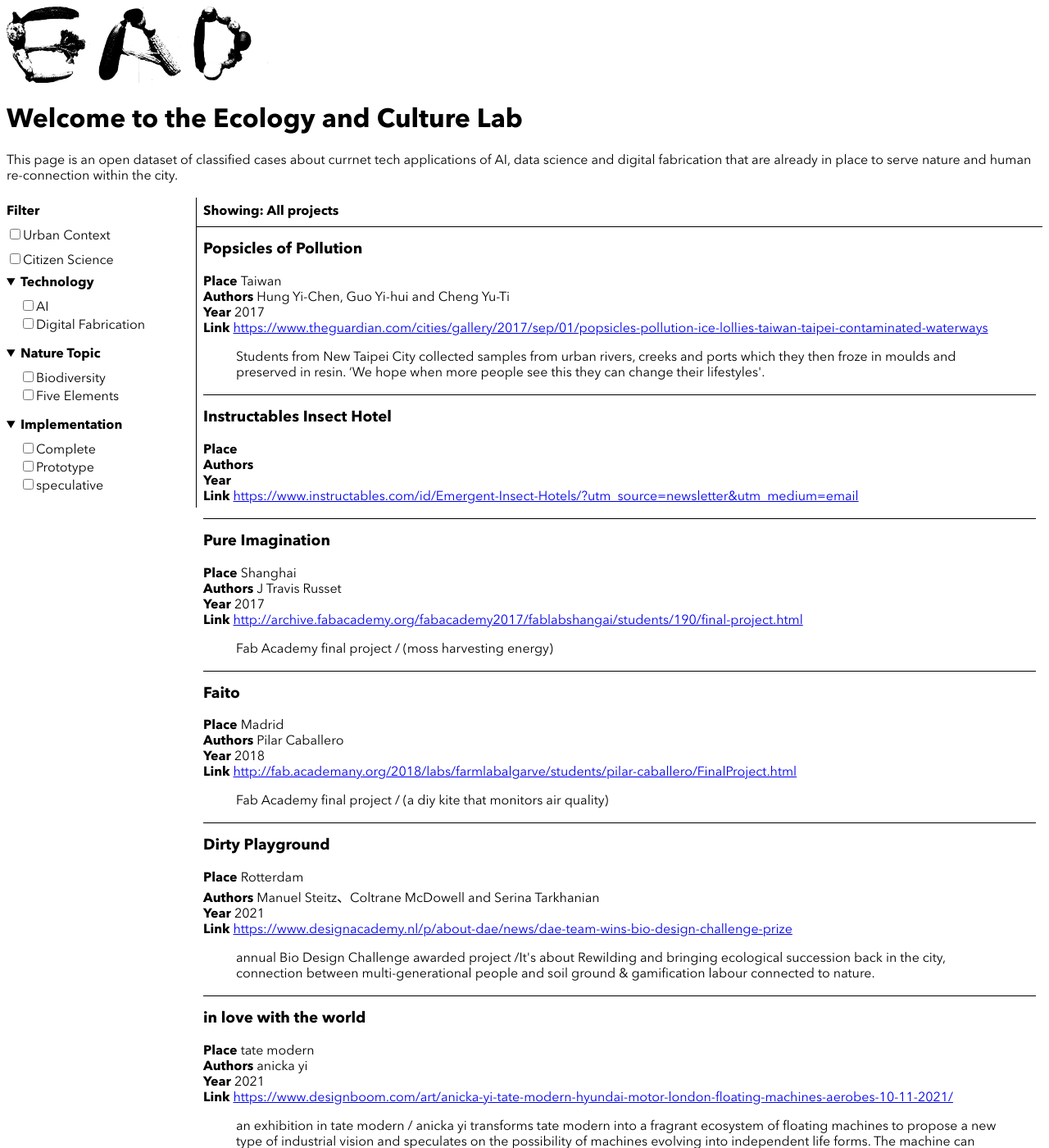
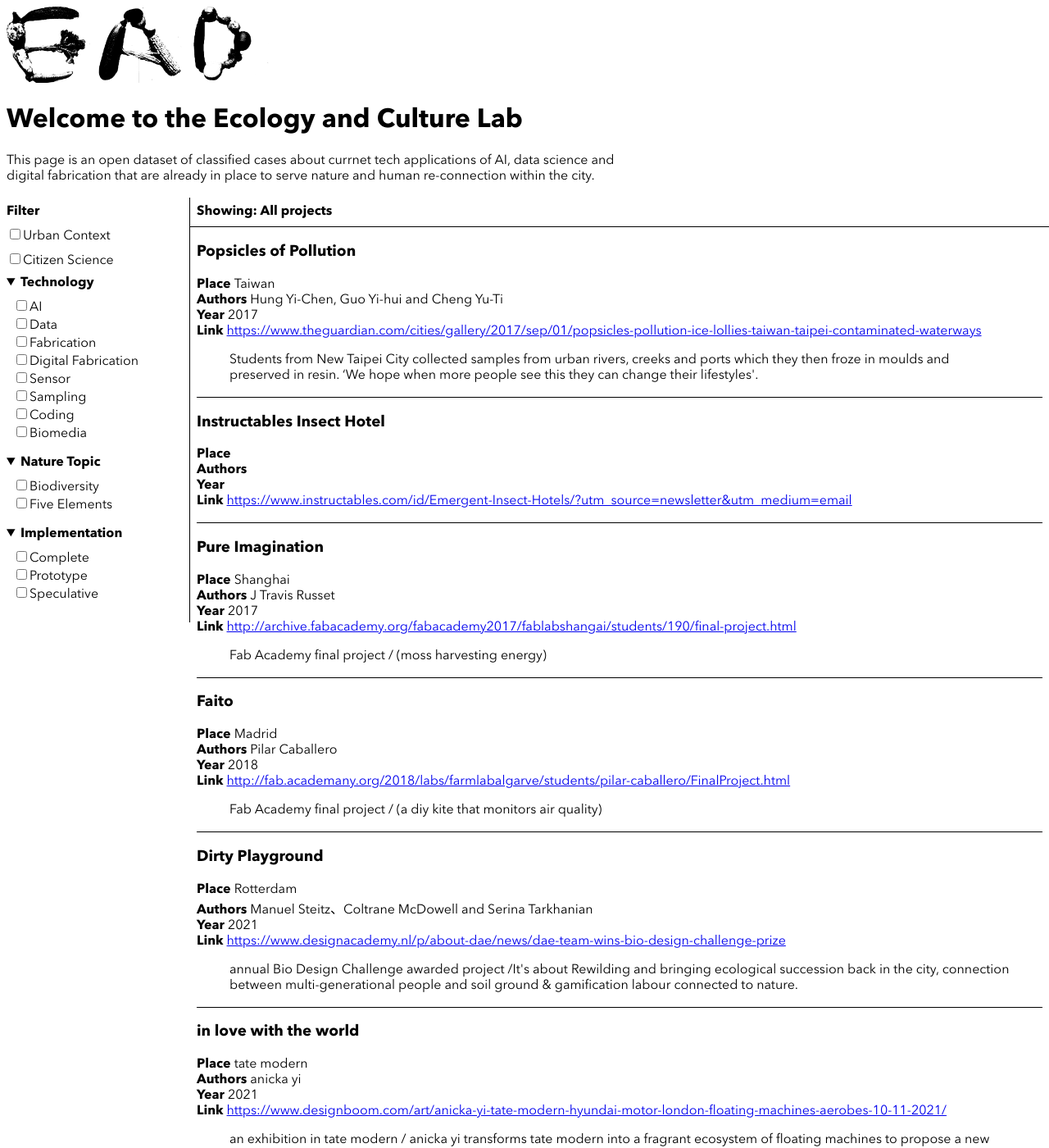
Before and after one commit to zzy-37/zzy-37.github.io, a Jekyll site: the page nature-case-library/index.html, which Jekyll copies as it is, in a window 1280 px wide and 1400 px high. Shown: the whole window at 82% size. Built offline with Jekyll 4.4.1, drawn with Linux system fonts in a browser that asks for light colours.

Commit message:
update case library demo

```diff
--- a/nature-case-library/index.html
+++ b/nature-case-library/index.html
@@ -9,6 +9,7 @@
     <style>
         :root {
             --border-style: 1px solid currentColor;
+            --padding-val: 0.5rem;
         }
 
         * {
@@ -17,6 +18,7 @@
 
         body {
             font-family: AvenirNext;
+            margin: 0;
         }
 
         img {
@@ -27,48 +29,9 @@
             word-break: break-all;
         }
 
-        button {
-            font-size: large;
-        }
-
-        header img {
-            max-width: 20rem;
-        }
-
-        .tag-selector,
-        nav {
-            padding: .2rem;
-        }
-
-        .tag-selector button,
-        nav button {
-            margin: .2rem;
-        }
-
-        .tag-selector button:first-of-type {
-            background-color: lightcoral;
-        }
-
-        .tag-selector button.selected {
-            background-color: lightblue;
-        }
-
-        .projects details {
-            margin: .5rem 0;
-        }
-
-        .projects>div h3 {
-            margin-top: 0;
-        }
-
-
         button,
         summary {
             cursor: pointer;
-        }
-
-        summary>h3 {
-            display: inline;
         }
 
         @font-face {
@@ -90,7 +53,14 @@
     </style>
 
     <style>
-        /* test css */
+        header img {
+            max-width: 20rem;
+        }
+
+        header p {
+            max-width: 80ch;
+        }
+
         .filter-selector {
             display: flex;
             flex-direction: column;
@@ -98,7 +68,7 @@
         }
 
         .filter-selector>* {
-            margin-bottom: 0.5rem;
+            margin-bottom: var(--padding-val);
         }
 
         .filter-selector summary {
@@ -111,17 +81,11 @@
 
         .filter-selector details ul {
             list-style-type: none;
-            padding-left: 0.5rem;
-            margin: 0.5rem;
-        }
-
-        .filter-line {
-            padding: 0 0.5rem;
+            padding-left: var(--padding-val);
+            margin: var(--padding-val) 0;
         }
 
         .projects>div {
-            margin: 0 0.5rem;
-            padding-top: 1rem;
             border-bottom: var(--border-style);
         }
 
@@ -133,14 +97,23 @@
         .filter-line {
             position: sticky;
             top: 0;
-            padding-top: 0.5rem;
+            padding-top: var(--padding-val);
+            padding-bottom: var(--padding-val);
         }
 
         .filter-line {
             background-color: white;
             font-weight: bold;
             border-bottom: var(--border-style);
-            padding-bottom: 0.5rem;
+        }
+
+        .wrapper {
+            padding-left: var(--padding-val);
+            padding-right: var(--padding-val);
+        }
+
+        header {
+            padding-top: var(--padding-val);
         }
 
         @media (min-width: 600px) {
@@ -206,6 +179,17 @@
         const headers = rows[0]
         const entries = rows.slice(3)
 
+        const technology_catagories = [
+            'AI',
+            'Data',
+            'Fabrication',
+            'Digital Fabrication',
+            'Sensor',
+            'Sampling',
+            'Coding',
+            'Biomedia',
+        ]
+
         const i_ubran_context = headers.indexOf('Does this project has to do with urban context? Y/N')
         const i_citizen_science = i_ubran_context + 1
         const i_nature_topics = i_ubran_context + 2
@@ -349,9 +285,9 @@
                         div(b('Authors '), authors),
                         div(b('Year '), year),
                         div(b('Link '), assign(a(link), { href: link }),
-                        blockquote(description ? description : ""),
-                    ))
-            ))
+                            blockquote(description ? description : ""),
+                        ))
+                ))
         }
 
         function gen_tag_selector(heading, col_index, filter_str) {
```
Also changed, not shown: other parts of nature-case-library/index.html (+16 -64 lines).
